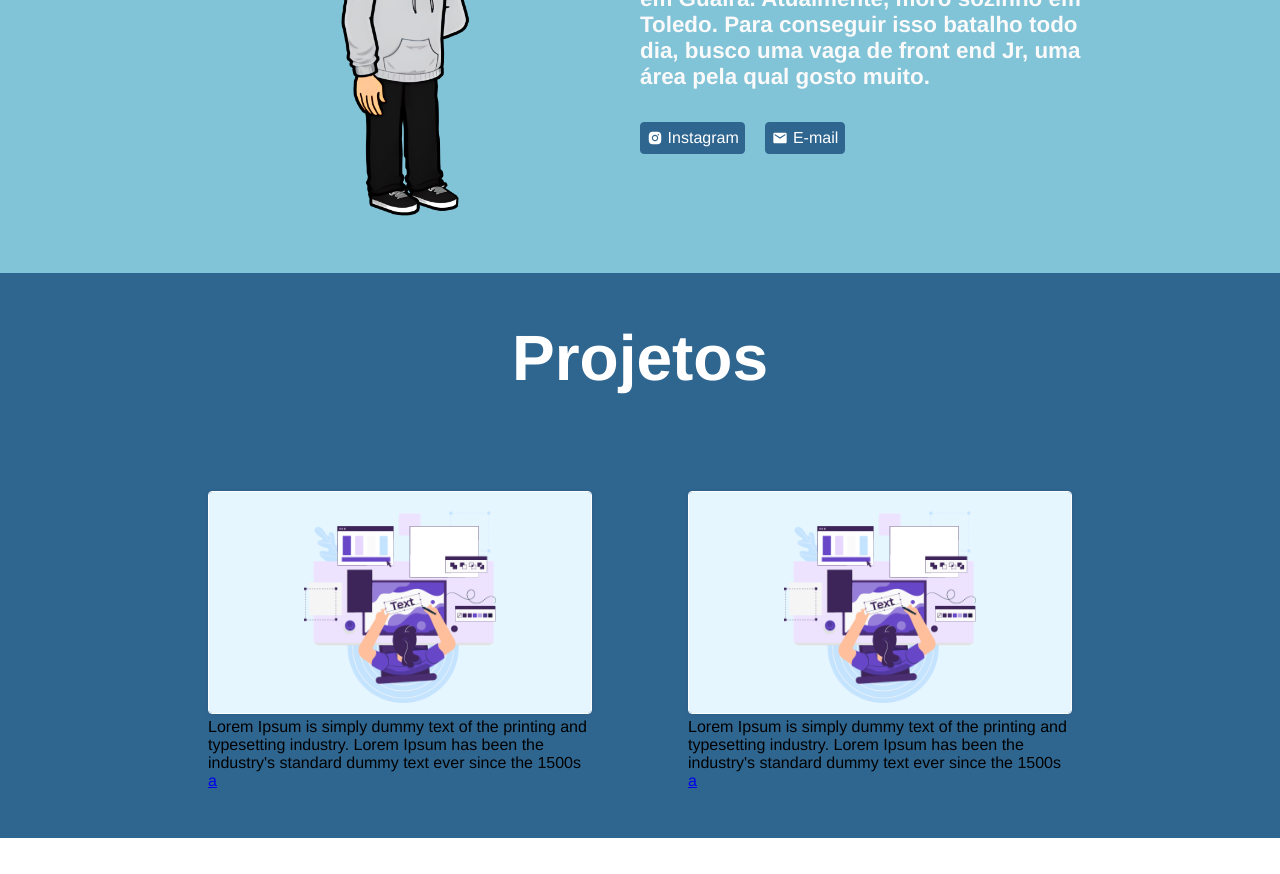
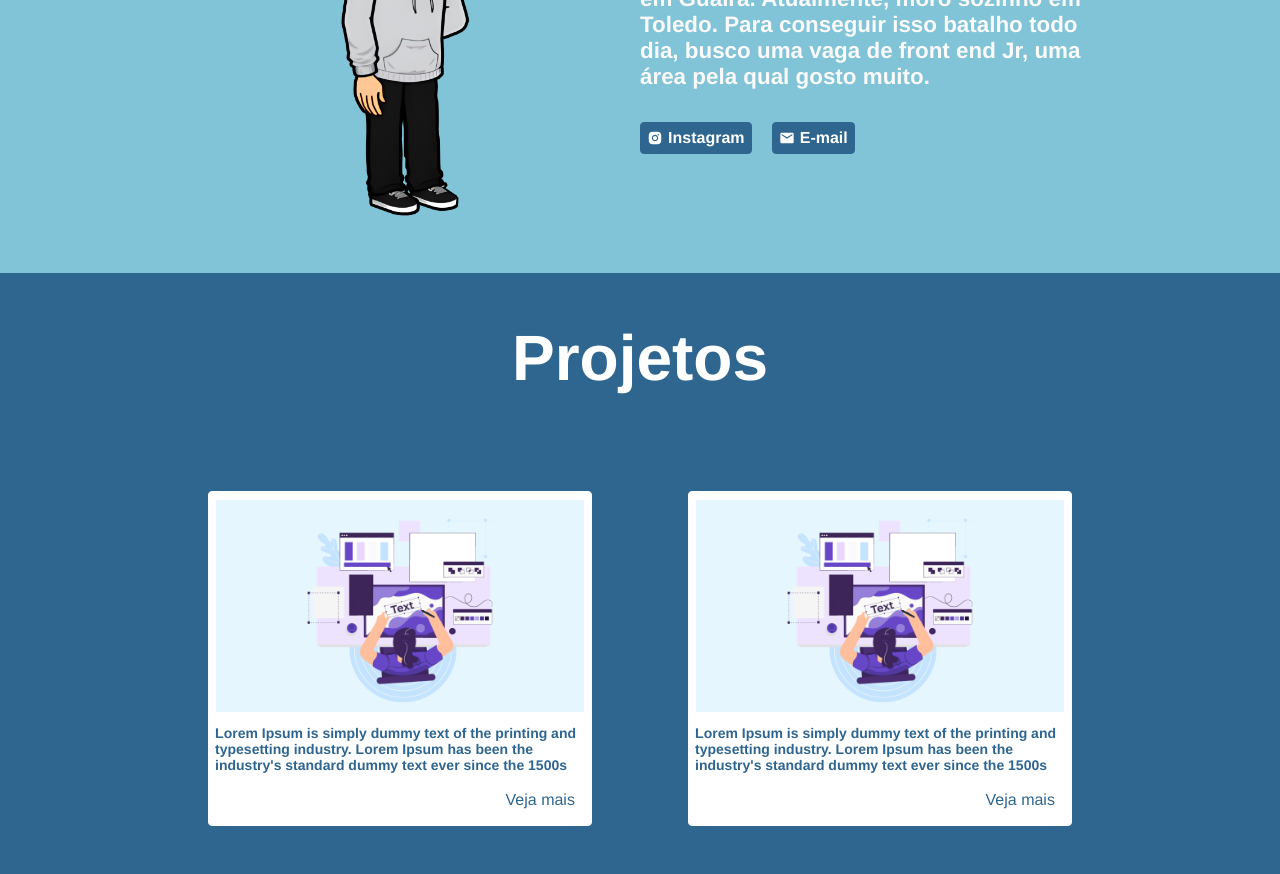
Before and after one commit to Igor713/igordeveloper, a React (Vite) app: page / in a window 1280 px wide. Shown: the part 820-1694 px from the top of the page. Before the commit the page ends 1658 px from the top, so only its background shows below. Built offline with nearby package versions, Linux system fonts and the light colour scheme.

Commit message:
Criado estilo project card

```diff
--- a/src/components/CardProject/index.jsx
+++ b/src/components/CardProject/index.jsx
@@ -1,14 +1,22 @@
+import SocialButtons from '../SocialButtons';
 import './styles.sass';
 
-const CardProject = ({ cardImage, cardText, cardTechnologies, cardLink }) => {
+const CardProject = ({ cardImage, cardText }) => {
     return (
         <div className="card-container">
-            <div className="card-image">
-                <img src={cardImage} alt="Imagem do projeto" />
+            <div className="card-wrapper">
+                <div className="card-image">
+                    <img src={cardImage} alt="Imagem do projeto" />
+                </div>
+                <div>
+                    <p className="card-text">{cardText}</p>
+                    <SocialButtons
+                        link={"#"}
+                        className={"project-button"}
+                        name={"Veja mais"}
+                    />
+                </div>
             </div>
-            <p className="card-text">{cardText}</p>
-            <div className="card-technologies">{cardTechnologies}</div>
-            <a href={cardLink} className="card-link">a</a>
         </div>
     );
 };
--- a/src/components/CardProject/styles.sass
+++ b/src/components/CardProject/styles.sass
@@ -5,9 +5,19 @@
     width: 50%
     padding: 3rem
 
-    .card-image
-        img
-            border: 1px solid variables.$secundary-color
-            border-radius: 4px
-            box-shadow: 0 0 5px rgba(0, 0, 0, 0.1)
-            width: 100%
+    .card-wrapper
+        border: 1px solid variables.$secundary-color
+        border-radius: 4px
+        background-color: variables.$secundary-color
+        padding: .38rem
+
+        .card-image
+            img
+                border: 1px solid variables.$secundary-color
+                width: 100%
+
+        .card-text
+            color: variables.$primary-color
+            font-size: 14px
+            font-weight: bold
+            margin: .50rem 0
--- a/src/components/SocialButtons/styles.sass
+++ b/src/components/SocialButtons/styles.sass
@@ -6,8 +6,9 @@
     align-items: center
     gap: 5px
     text-decoration: none
-    padding: .35rem
+    padding: .38rem
     border-radius: 4px
+    font-weight: bold
 
 .instagram,
 .email
@@ -28,3 +29,14 @@
     &:hover
         border: 1px solid variables.$secundary-color
         background-color: transparent
+
+.project-button
+    border-radius: 4px
+    color: variables.$primary-color
+    display: inline-block
+    padding: 10px
+    text-decoration: none
+    justify-content: flex-end
+    cursor: pointer
+    width: 100%
+    text-align: end
```
